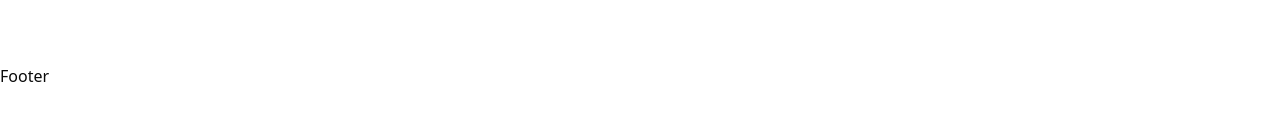
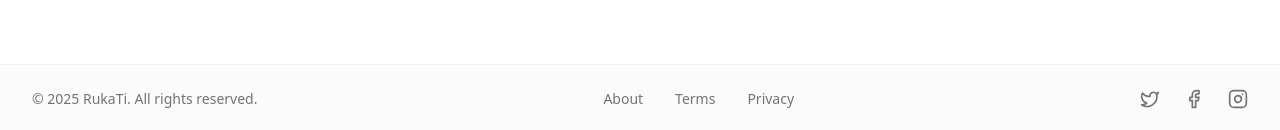
Before and after one commit to tamadekk/RukaTi, a React (Vite) app: page / in a window 1280 px wide. Shown: the part 2151-2281 px from the top of the page. Before the commit the page ends 2239 px from the top, so only its background shows below. Built offline with nearby package versions, Linux system fonts and the light colour scheme.

Commit message:
feat: add footer

```diff
--- /dev/null
+++ b/src/components/footer.tsx
@@ -0,0 +1,64 @@
+import { Twitter, Facebook, Instagram } from "lucide-react";
+
+const Footer = () => {
+  const year = new Date().getFullYear();
+
+  return (
+    <footer className="border-t border-border/40 bg-secondary/40">
+      <div className="container mx-auto px-4 sm:px-6 lg:px-8 py-6">
+        <div className="mx-auto max-w-7xl flex flex-col md:flex-row items-center md:items-center justify-between gap-4 text-muted-foreground">
+          <p className="text-xs sm:text-sm">
+            © {year} RukaTi. All rights reserved.
+          </p>
+
+          <nav className="order-3 md:order-none flex items-center gap-6 sm:gap-8 text-xs sm:text-sm">
+            <a
+              href="#about"
+              className="hover:text-foreground transition-colors"
+            >
+              About
+            </a>
+            <a
+              href="#terms"
+              className="hover:text-foreground transition-colors"
+            >
+              Terms
+            </a>
+            <a
+              href="#privacy"
+              className="hover:text-foreground transition-colors"
+            >
+              Privacy
+            </a>
+          </nav>
+
+          <div className="flex items-center gap-5 sm:gap-6">
+            <a
+              aria-label="Twitter"
+              href="#twitter"
+              className="hover:text-foreground transition-colors"
+            >
+              <Twitter className="h-5 w-5" />
+            </a>
+            <a
+              aria-label="Facebook"
+              href="#facebook"
+              className="hover:text-foreground transition-colors"
+            >
+              <Facebook className="h-5 w-5" />
+            </a>
+            <a
+              aria-label="Instagram"
+              href="#instagram"
+              className="hover:text-foreground transition-colors"
+            >
+              <Instagram className="h-5 w-5" />
+            </a>
+          </div>
+        </div>
+      </div>
+    </footer>
+  );
+};
+
+export default Footer;
--- a/src/routes/__root.tsx
+++ b/src/routes/__root.tsx
@@ -2,15 +2,15 @@ import { createRootRoute, Outlet } from "@tanstack/react-router";
 import { TanStackRouterDevtools } from "@tanstack/react-router-devtools";
 
 import Header from "@/components/header";
+import Footer from "@/components/footer";
 
 const RootLayout = () => (
   <main className="flex flex-col min-h-dvh">
     <Header />
     <Outlet />
     <TanStackRouterDevtools />
-    <footer className="mt-auto">
-      <p>Footer</p>
-    </footer>
+    <div className="mt-auto" />
+    <Footer />
   </main>
 );
 export const Route = createRootRoute({ component: RootLayout });
```
